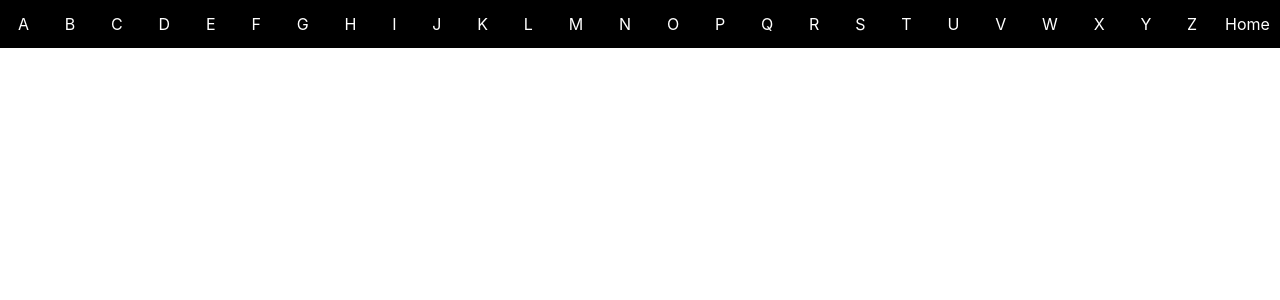
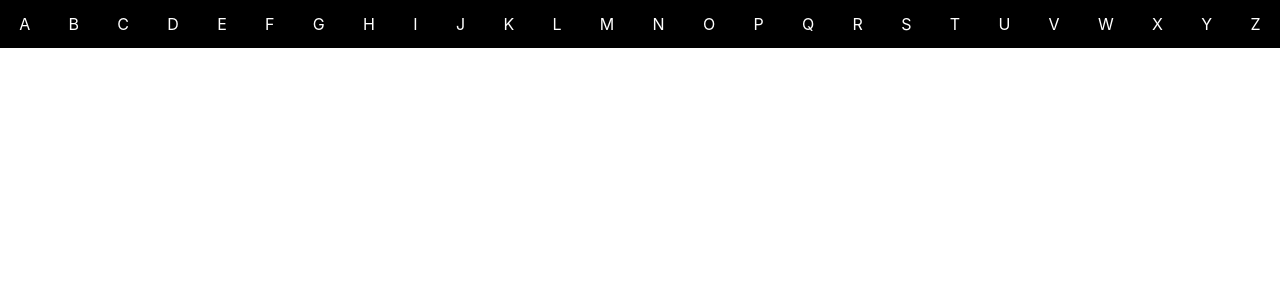
Before and after one commit to KurtReti/kurts-kitchen, a React (Create React App) app: page / in a window 1280 px wide. Shown: the top 300 px of the page. Built offline with nearby package versions, Linux system fonts and the light colour scheme.

Commit message:
first styling changes for mobile footer

```diff
--- a/src/Components/Footer/Footer.jsx
+++ b/src/Components/Footer/Footer.jsx
@@ -14,9 +14,8 @@ export default function Footer({ setLetter, activeLetter, setHome }) {
   }
 
   return (
-    <div className="w-full h-12 sticky top-0 z-50 text-white bg-black flex flex-row justify-around">
+    <div className="w-full h-36 md:gap-0 gap-4 md:h-12 sticky top-0 z-50 text-white bg-black flex flex-row flex-wrap justify-around ">
       {buttons}
-      <button onClick={setHome}>Home</button>
     </div>
   );
 }
```
